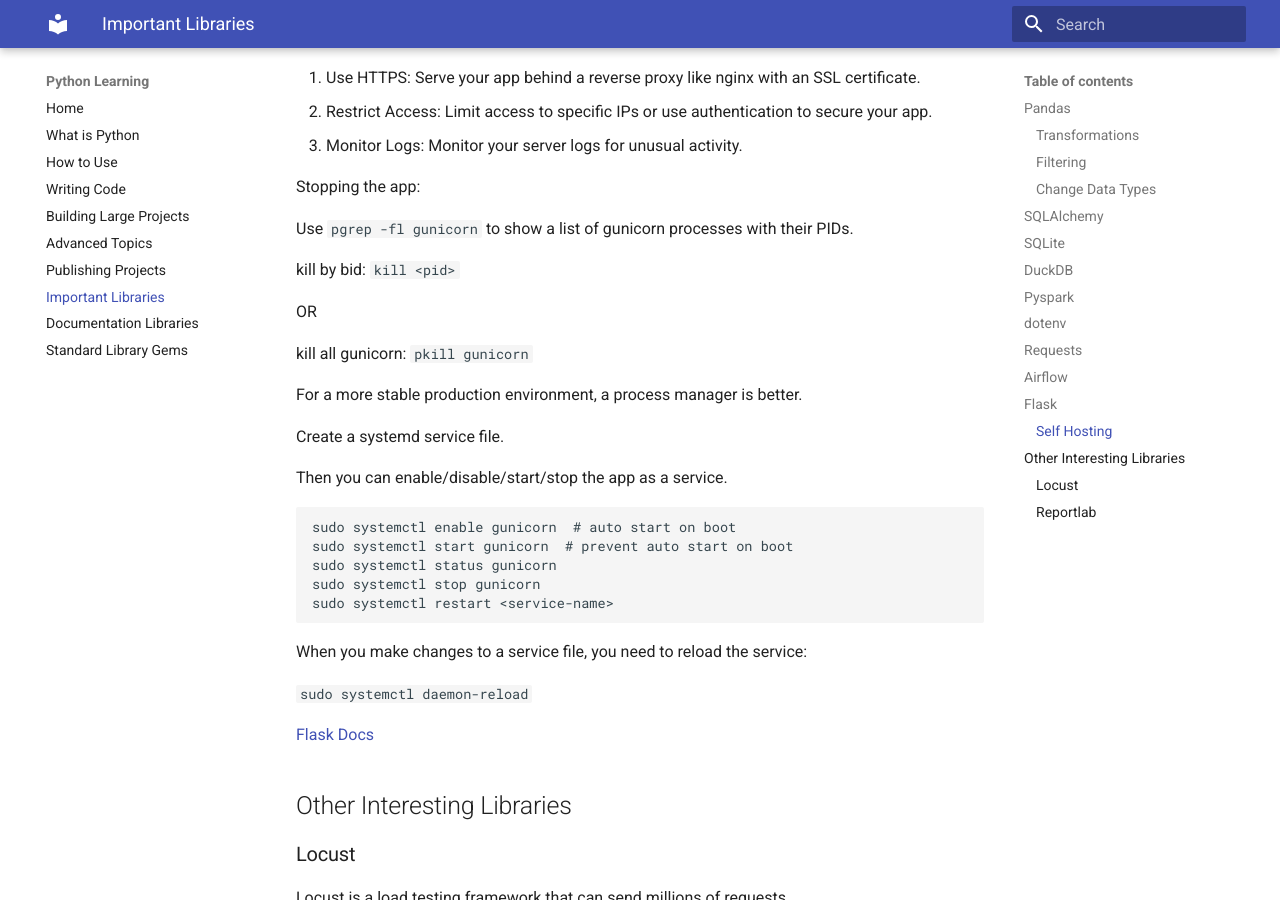
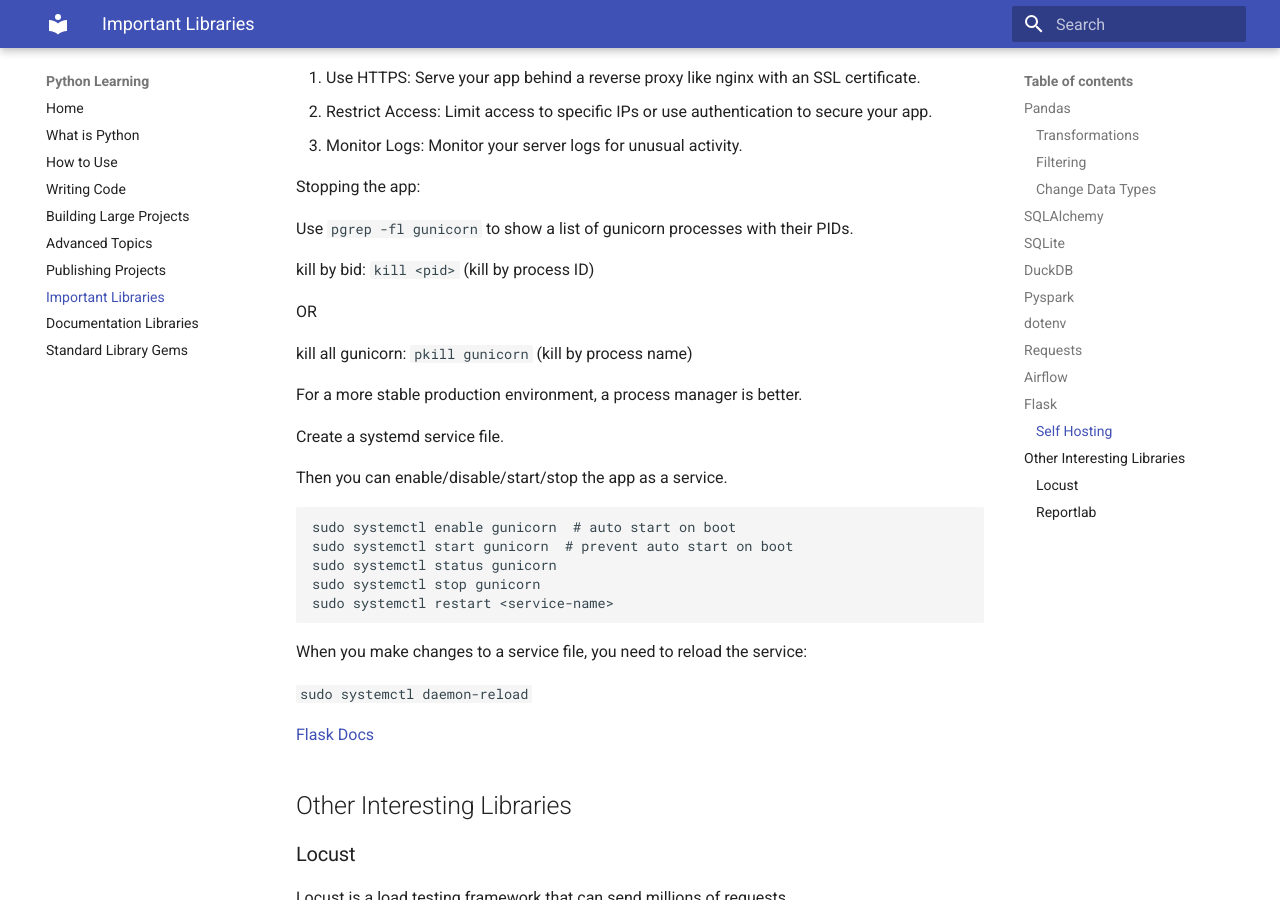
Before and after one commit to ty-anderson/python_quickstart, an MkDocs documentation site: the page built from docs/docs_7_important_libraries.md, in a window 1280 px wide and 900 px high, scrolled down 6284 px. Built offline with MkDocs 1.6.1 and Material for MkDocs 9.7.7, drawn with Linux system fonts in a browser that asks for light colours.

Commit message:
update flask info

```diff
--- a/docs/docs_7_important_libraries.md
+++ b/docs/docs_7_important_libraries.md
@@ -300,11 +300,11 @@ Stopping the app:
 
 Use ``pgrep -fl gunicorn`` to show a list of gunicorn processes with their PIDs.
 
-kill by bid: ``kill <pid>``
+kill by bid: ``kill <pid>`` (kill by process ID)
 
 OR
 
-kill all gunicorn: ``pkill gunicorn``
+kill all gunicorn: ``pkill gunicorn`` (kill by process name)
 
 For a more stable production environment, a process manager is better.
 
```
